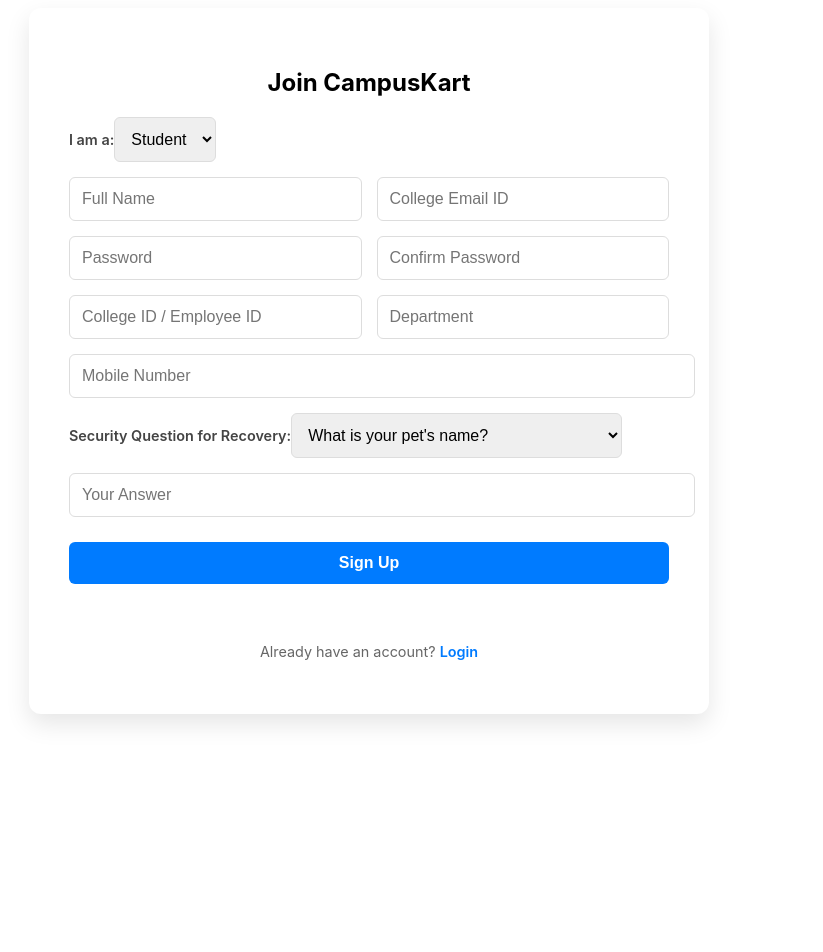
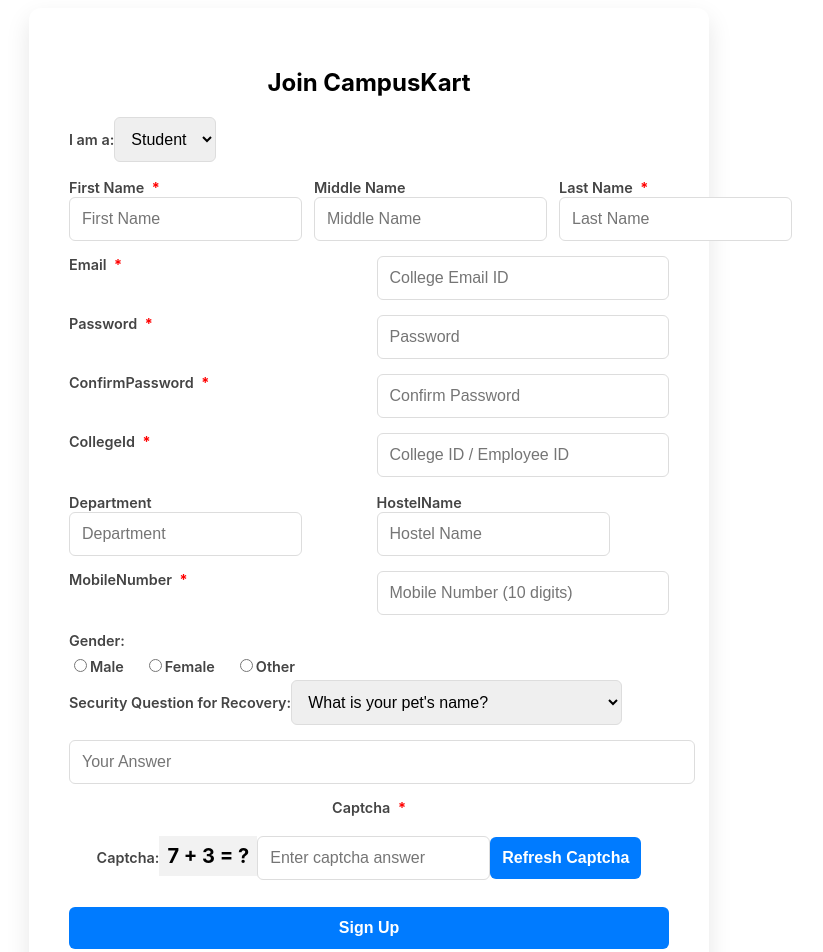
Before and after one commit to Shruti5925/campuskart, a React (Create React App) app in the folder frontend/: page /signup in a window 1280 px wide. Shown: the top 952 px of the page, without its empty margins (271-1094 px from the left). Before the commit the page ends 800 px from the top, so only its background shows below. Built offline with nearby package versions, Linux system fonts and the light colour scheme.

Commit message:
signup changes

```diff
--- a/frontend/src/pages/Signup.js
+++ b/frontend/src/pages/Signup.js
@@ -1,4 +1,4 @@
-import { useState } from "react";
+import { useState, useEffect} from "react";
 import axios from "axios";
 import { useNavigate, Link, useLocation } from "react-router-dom";
 import "../styles/Auth.css";
@@ -6,18 +6,25 @@
 function Signup() {
   const [formData, setFormData] = useState({
     role: "student",
-    fullName: "",
+    firstName: "",
+    middleName: "",
+    lastName: "",
     email: "",
     password: "",
     confirmPassword: "",
     collegeId: "",
     department: "",
     mobileNumber: "",
+    gender: "",
+    hostelName: "",
     securityQuestion: "What is your pet's name?",
     securityAnswer: ""
   });
 
   const [message, setMessage] = useState("");
+  const [captchaQuestion, setCaptchaQuestion] = useState("");
+  const [captchaAnswer, setCaptchaAnswer] = useState("");
+  const [userCaptcha, setUserCaptcha] = useState("");
   const navigate = useNavigate();
   const location = useLocation();
   const from = location.state?.from?.pathname || "/";
@@ -31,8 +38,27 @@
   ];
 
   const handleChange = (e) => {
-    setFormData({ ...formData, [e.target.name]: e.target.value });
+  const { name, value } = e.target;
+
+  // mobile number = only digits + max 10
+  if (name === "mobileNumber") {
+    const cleaned = value.replace(/\D/g, "").slice(0, 10);
+    setFormData({ ...formData, mobileNumber: cleaned });
+    return;
+  }
+
+  setFormData({ ...formData, [name]: value });
 };
+  const generateCaptcha = () => {
+  const a = Math.floor(Math.random() * 10);
+  const b = Math.floor(Math.random() * 10);
+  setCaptchaQuestion(`${a} + ${b} = ?`);
+  setCaptchaAnswer(String(a + b));
+};
+useEffect(() => {
+  generateCaptcha();
+}, []);
+
 
   const handleSignup = async (e) => {
     e.preventDefault();
@@ -42,8 +68,23 @@
       return;
     }
 
+    if (formData.mobileNumber.length !== 10) {
+    setMessage("Mobile number must be exactly 10 digits ❌");
+    return;
+  }
+
+    if (userCaptcha !== captchaAnswer) {
+      setMessage("Captcha incorrect ❌");
+     generateCaptcha();
+     return;
+   }
+
     try {
-      const res = await axios.post("http://localhost:5001/api/auth/signup", formData);
+      const payload = {
+     ...formData,
+     fullName: `${formData.firstName} ${formData.middleName} ${formData.lastName}`.trim()
+     };
+      const res = await axios.post("http://localhost:5001/api/auth/signup", payload);
       localStorage.setItem("token", res.data.token);
       setMessage("Signup successful! Redirecting... ✅");
       setTimeout(() => navigate(from, { replace: true }), 1500);
@@ -69,14 +110,53 @@
               </select>
             </div>
 
+           <div className="full-width" style={{ display: "flex", gap: "12px" }}>
+
+  <div className="field-col">
+    <label>
+      First Name <span className="required-star">*</span>
+    </label>
     <input
       type="text"
-              name="fullName"
-              placeholder="Full Name"
-              value={formData.fullName}
+      name="firstName"
+      placeholder="First Name"
+      value={formData.firstName}
       onChange={handleChange}
       required
     />
+  </div>
+
+   <div className="field-col">
+    <label>Middle Name</label>
+    <input
+      type="text"
+      name="middleName"
+      placeholder="Middle Name"
+      value={formData.middleName}
+      onChange={handleChange}
+    />
+  </div>
+
+  <div className="field-col">
+    <label>
+      Last Name <span className="required-star">*</span>
+    </label>
+    <input
+      type="text"
+      name="lastName"
+      placeholder="Last Name"
+      value={formData.lastName}
+      onChange={handleChange}
+      required
+    />
+  </div>
+
+</div>
+
+<label>
+  Email <span className="required-star">*</span>
+</label>
+
   <input
     type="email"
     name="email"
@@ -86,6 +166,11 @@
     required
   />
 
+
+<label>
+  Password <span className="required-star">*</span>
+</label>
+
             <input
               type="password"
               name="password"
@@ -94,6 +179,11 @@
               onChange={handleChange}
               required
             />
+
+            <label>
+           ConfirmPassword <span className="required-star">*</span>
+          </label>
+
             <input
               type="password"
               name="confirmPassword"
@@ -103,6 +193,10 @@
               required
             />
 
+            <label>
+             CollegeId <span className="required-star">*</span>
+            </label>
+
             <input
               type="text"
               name="collegeId"
@@ -111,6 +205,8 @@
               onChange={handleChange}
               required
             />
+      <div className="field-col">
+  <label>Department</label>
   <input
     type="text"
     name="department"
@@ -119,17 +215,75 @@
     onChange={handleChange}
     required
   />
+</div>
 
-            <div className="full-width">
+{formData.role === "student" && (
+  <div className="field-col">
+    <label>HostelName</label>
+    <input
+      type="text"
+      name="hostelName"
+      placeholder="Hostel Name"
+      value={formData.hostelName}
+      onChange={handleChange}
+      required
+    />
+  </div>
+)}
+
+<label>
+  MobileNumber <span className="required-star">*</span>
+</label>
+
 <input
   type="tel"
   name="mobileNumber"
-                placeholder="Mobile Number"
+  placeholder="Mobile Number (10 digits)"
   value={formData.mobileNumber}
   onChange={handleChange}
-                style={{ width: "100%" }}
+  pattern="[0-9]{10}"
+  maxLength={10}
   required
 />
+
+           <div className="full-width">
+  <label>Gender:</label>
+
+  <div style={{ display: "flex", gap: "20px", marginTop: "6px" }}>
+    <label>
+      <input
+        type="radio"
+        name="gender"
+        value="male"
+        checked={formData.gender === "male"}
+        onChange={handleChange}
+        required
+      />
+      Male
+    </label>
+
+    <label>
+      <input
+        type="radio"
+        name="gender"
+        value="female"
+        checked={formData.gender === "female"}
+        onChange={handleChange}
+      />
+      Female
+    </label>
+
+    <label>
+      <input
+        type="radio"
+        name="gender"
+        value="other"
+        checked={formData.gender === "other"}
+        onChange={handleChange}
+      />
+      Other
+    </label>
+  </div>
 </div>
 
             <div className="full-width">
@@ -154,6 +308,41 @@
             </div>
           </div>
 
+          <label>
+         Captcha <span className="required-star">*</span>
+        </label>
+
+          <div className="full-width" style={{ marginTop: "10px" }}>
+             <label>Captcha:</label>
+
+             <div style={{
+             fontSize: "20px",
+             fontWeight: "bold",
+             background: "#f2f2f2",
+             padding: "8px",
+             marginBottom: "6px",
+              display: "inline-block"
+             }}>
+             {captchaQuestion}
+          </div>
+
+  <input
+    type="text"
+    placeholder="Enter captcha answer"
+    value={userCaptcha}
+    onChange={(e) => setUserCaptcha(e.target.value)}
+    required
+  />
+
+  <button
+    type="button"
+    onClick={generateCaptcha}
+    style={{ marginTop: "6px" }}
+  >
+    Refresh Captcha
+  </button>
+</div>
+
           <button type="submit" style={{ marginTop: "10px" }}>Sign Up</button>
         </form>
         <p className="auth-message">{message}</p>
--- a/frontend/src/styles/Auth.css
+++ b/frontend/src/styles/Auth.css
@@ -105,3 +105,8 @@
 .choice-card {
     transition: all 0.3s ease !important;
 }
+.required-star {
+  color: red;
+  margin-left: 4px;
+  font-weight: bold;
+}
```
Also changed, not shown: 2 other files (tests, documents, lock files or other folders). Lines whose indentation alone changed are shown as unchanged.
